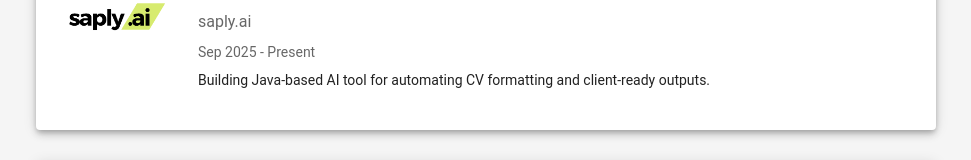
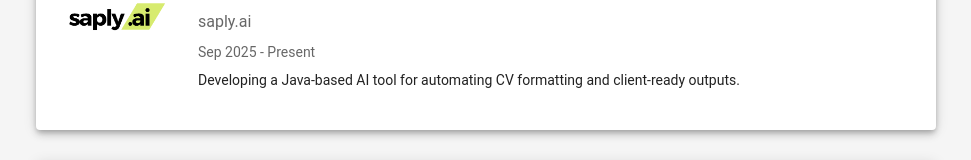
Before and after one commit to noahg9/my-portfolio, a React (Vite) app: page / in a window 1280 px wide. Shown: the part 1544-1704 px from the top of the page, without its empty margins (154-1125 px from the left). Built offline with nearby package versions, Linux system fonts and the light colour scheme.

Commit message:
Update saply.ai description

```diff
--- a/src/data/data.ts
+++ b/src/data/data.ts
@@ -65,7 +65,7 @@ export const professionalJourney = [
         role: "Software Engineer",
         company: "saply.ai",
         period: "Sep 2025 - Present",
-        description: "Building Java-based AI tool for automating CV formatting and client-ready outputs.",
+        description: "Developing a Java-based AI tool for automating CV formatting and client-ready outputs.",
         logo: "/saply-ai.avif",
     },
     {
```
